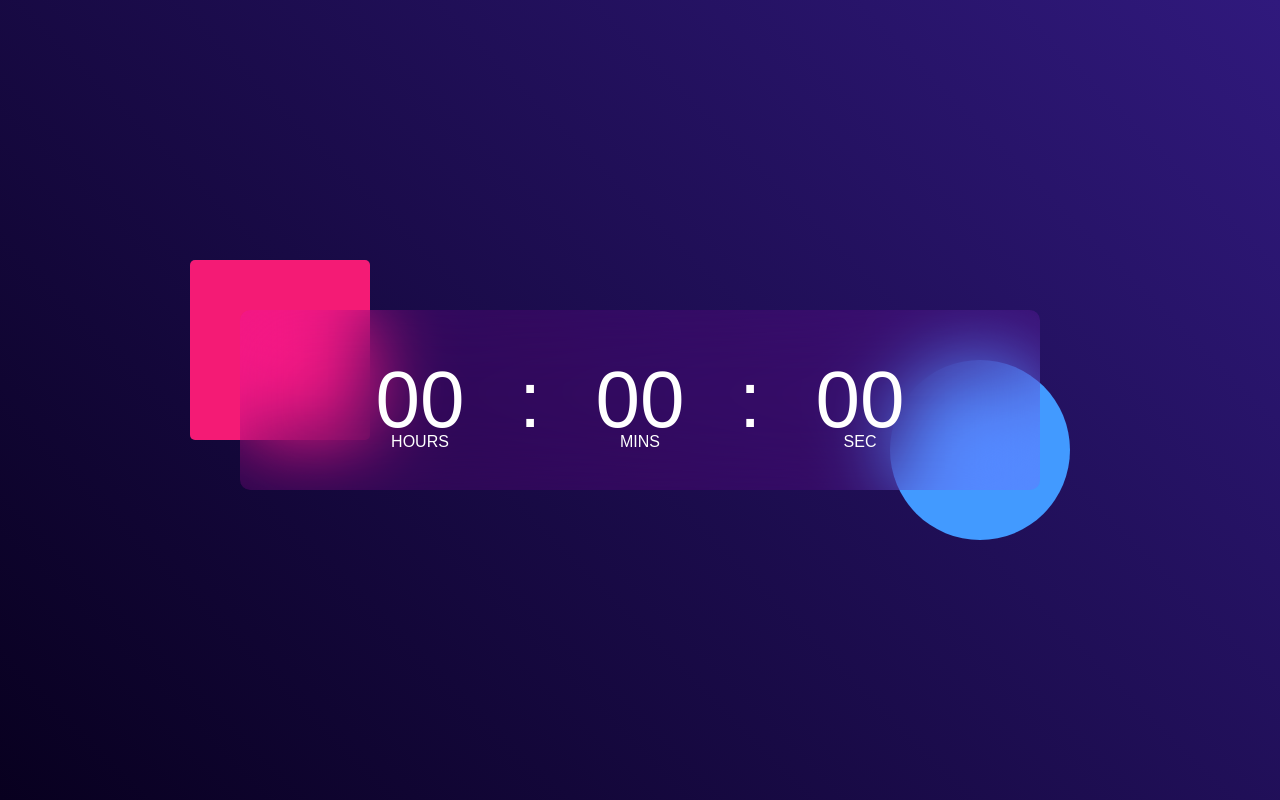
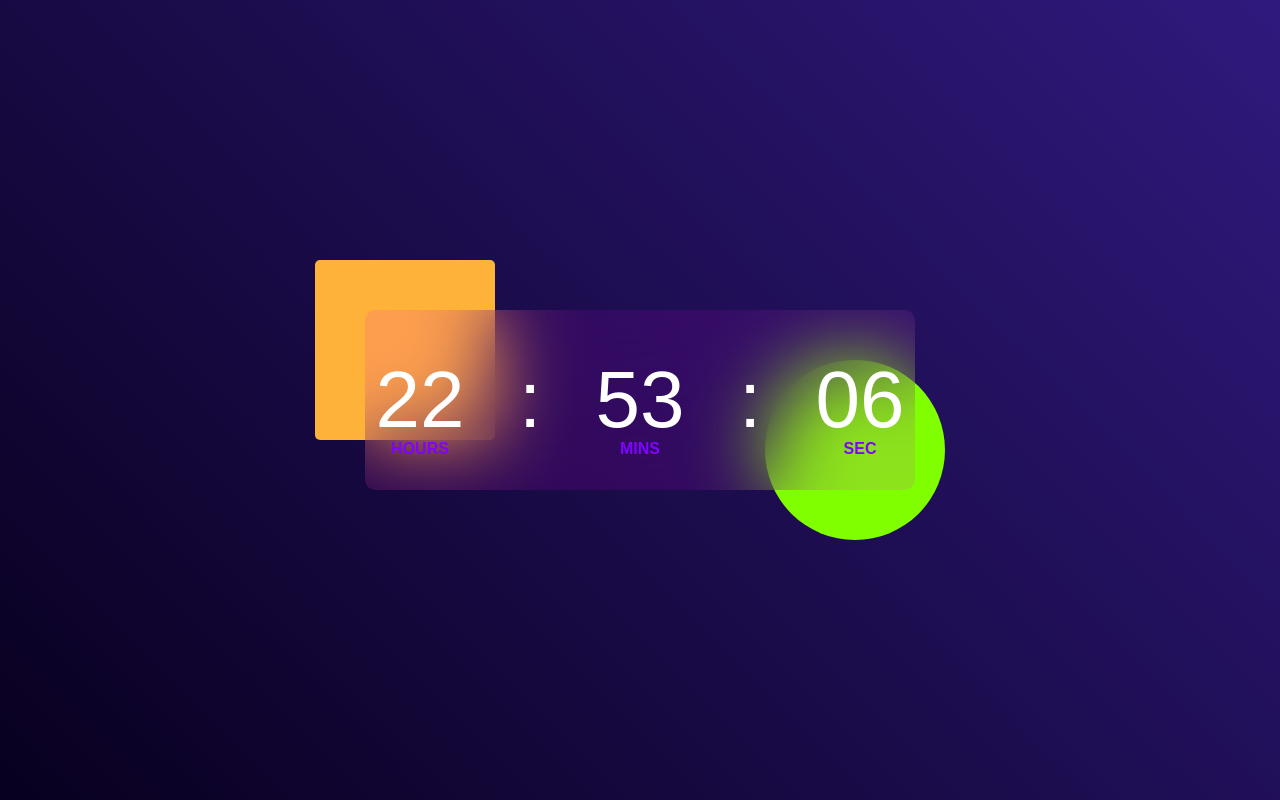
Before and after one commit to Alexsatm/Digital-Clock, a plain HTML site: page index.html in a window 1280 px wide. Drawn offline with Linux system fonts and the light colour scheme.

Commit message:
add style color

```diff
--- a/app.js
+++ b/app.js
@@ -0,0 +1,11 @@
+let hrs = document.getElementById('hrs')
+let min = document.getElementById('min')
+let sec = document.getElementById('sec')
+
+setInterval(() => {
+    let currentTime = new Date;
+
+    hrs.innerHTML = (currentTime.getHours() < 10 ? '0' : 0) + currentTime.getHours();
+    min.innerHTML = (currentTime.getMinutes() < 10 ? '0' : 0) + currentTime.getMinutes();
+    sec.innerHTML = (currentTime.getSeconds() < 10 ? '0' : 0) + currentTime.getSeconds();
+}, 1000)
--- a/style.css
+++ b/style.css
@@ -14,7 +14,8 @@
 }
 
 .container {
-    width: 800px;
+    width: 100%px;
+    max-width: 800px;
     height: 180px;
     position: absolute;
     top: 50%;
@@ -37,7 +38,7 @@
     content: "";
     width: 180px;
     height: 180px;
-    background-color: #f41b75;
+    background-color: #ffb239;;
     border-radius: 5px;
     position: absolute;
     top: -50px;
@@ -49,7 +50,7 @@
     content: "";
     width: 180px;
     height: 180px;
-    background-color: #429aff;
+    background-color: #80ff00;
     border-radius: 50%;
     position: absolute;
     right: -30px;
@@ -69,9 +70,11 @@
     content: '';
     font-size: 16px;
     position: absolute;
-    bottom: -5px;
+    bottom: -12px;
     left: 50%;
     transform: translate(-50%);
+    color: #8102ff;
+    font-weight: 700;
 }
 
 #hrs::after {
```
